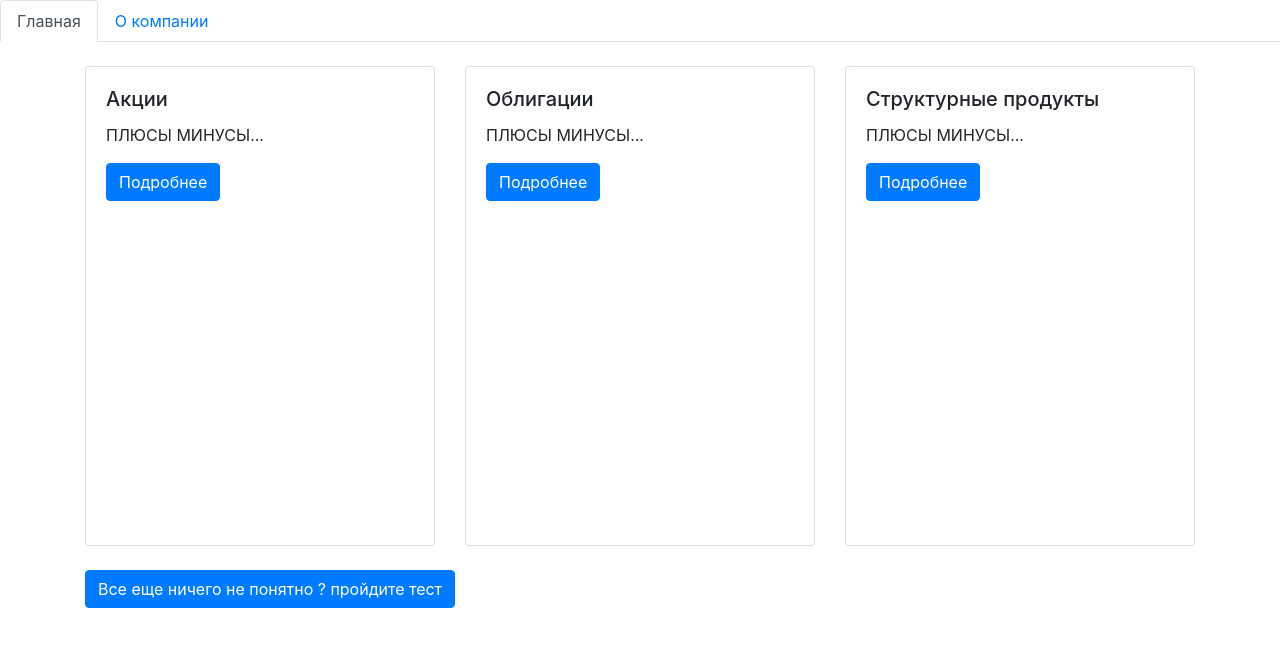
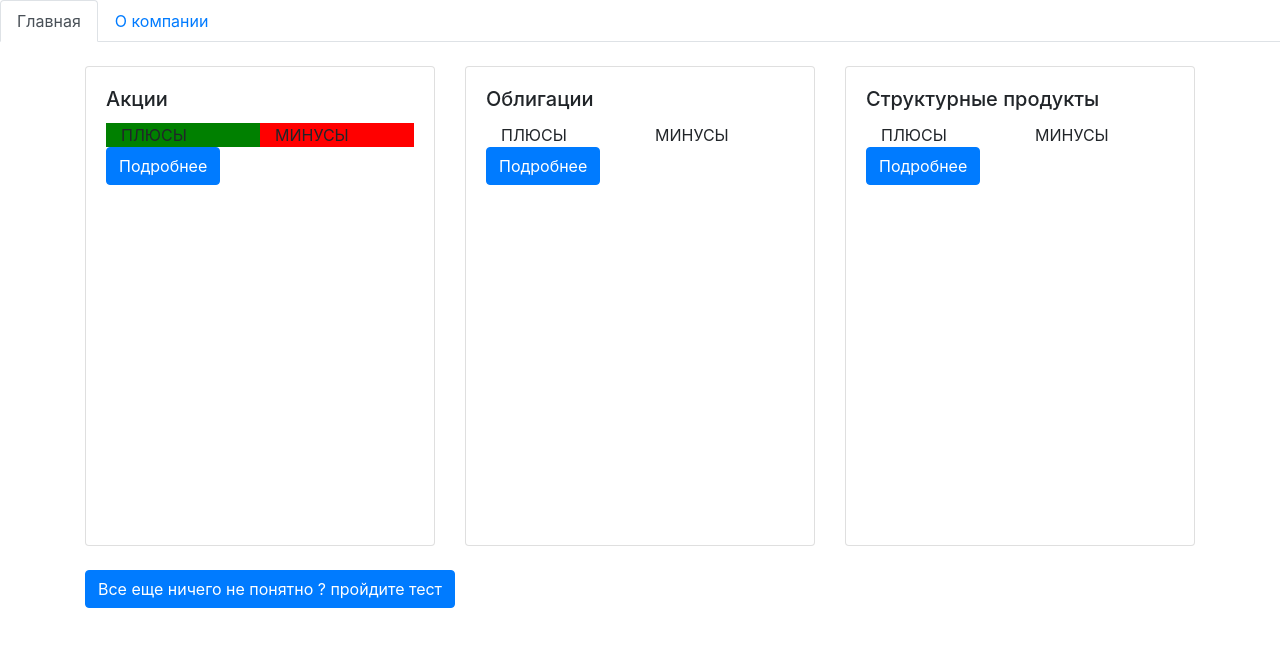
Before and after one commit to theDimZone/hackgenesis, an Angular app: page / in a window 1280 px wide. Shown: the top 646 px of the page. Built offline with nearby package versions, Linux system fonts and the light colour scheme.

Commit message:
dobavil plusi i minusi

```diff
--- a/src/app/components/index-page/index-page.component.html
+++ b/src/app/components/index-page/index-page.component.html
@@ -7,7 +7,16 @@
           <!--<img src="..." class="card-img-top" alt="...">-->
         <div class="card-body">
           <h5 class="card-title">Акции</h5>
-          <p class="card-text">ПЛЮСЫ МИНУСЫ...</p>
+            <div class="container">
+              <div class="row">
+                <div class="col"  style="background-color: green;">
+                  <p class="card-text" >ПЛЮСЫ </p>
+                  </div>
+                  <div class="col" style="background-color: red;">
+                    <p class="card-text">МИНУСЫ</p>
+                    </div>
+                </div>
+              </div>
           <a href="#" class="btn btn-primary" (click)="showStock()">Подробнее</a>
         </div>
       </div>
@@ -17,7 +26,16 @@
       <!--<img src="..." class="card-img-top" alt="...">-->
         <div class="card-body">
           <h5 class="card-title">Облигации</h5>
-          <p class="card-text">ПЛЮСЫ МИНУСЫ...</p>
+          <div class="container">
+            <div class="row">
+              <div class="col">
+                <p class="card-text" >ПЛЮСЫ </p>
+                </div>
+                <div class="col">
+                  <p class="card-text">МИНУСЫ</p>
+                  </div>
+              </div>
+            </div>
           <a href="#" class="btn btn-primary" (click)="showBonds()" >Подробнее</a>
         </div>
       </div>
@@ -27,7 +45,16 @@
       <!--<img src="..." class="card-img-top" alt="...">-->
         <div class="card-body">
           <h5 class="card-title">Структурные продукты</h5>
-          <p class="card-text">ПЛЮСЫ МИНУСЫ...</p>
+          <div class="container">
+            <div class="row">
+              <div class="col">
+                <p class="card-text" >ПЛЮСЫ </p>
+                </div>
+                <div class="col">
+                  <p class="card-text">МИНУСЫ</p>
+                  </div>
+              </div>
+            </div>
           <a href="#" class="btn btn-primary" (click)="showProducts()">Подробнее</a>
         </div>
       </div>
@@ -49,6 +76,9 @@
         <!--<img src="..." class="card-img-top" alt="...">-->
         <div class="card-body" style=" height: 30rem;">
           <h5 class="card-title">Акции</h5>
+          <p class="card-text">Акции – это ценные бумаги, которые обеспечивают ее владельцу долю в капитале компании.</p>
+            <br>
+              <p class="card-text">Акции могут приносить своим владельцам следующие доходы: выплаты по акциям (дивиденды) и прирост курсовой стоимости (то есть рыночных цен на акции).</p>
           <p class="card-text">ПОДРОБНАЯ ИНФОРМАЦИЯ</p>
           <a href="#" class="btn btn-primary" (click)="showStock()">Закрыть</a>
         </div>
```
